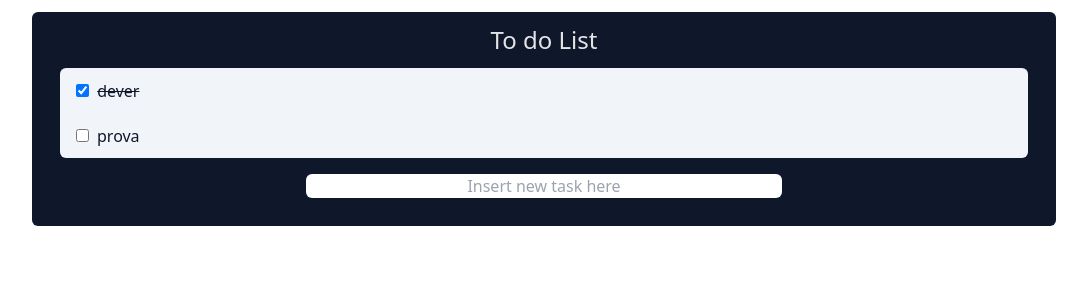
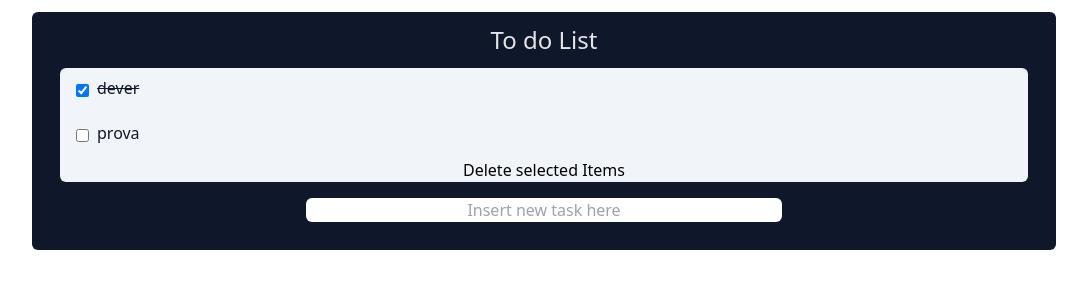
Before and after one commit to Danmazda/to-do-list-nextjs, a Next.js app: page / in a window 1280 px wide. Both pictures are taken after a click on the checkbox 178 px from the left and 90 px from the top of the page. Shown: the top 300 px of the page, without its empty margins (96-1183 px from the left). Built offline with nearby package versions, Linux system fonts and the light colour scheme.

Commit message:
Delete selected items added

```diff
--- a/pages/components/List/List.tsx
+++ b/pages/components/List/List.tsx
@@ -1,29 +1,29 @@
 import { useState } from 'react'
 import { Items } from '../../index'
+import TextInput from '../TextInput/TextInput'
 export type Props = {
   list: Items[]
   setList: React.Dispatch<React.SetStateAction<Items[]>>
 }
 
 const List = ({ list, setList }: Props) => {
-  const [toBeDeleted, setToBeDeleted] = useState([0])
+  const numArray: number[] = []
+  const [toBeDeleted, setToBeDeleted] = useState(numArray)
+  function deleteItems(): void {
+    setList(list.filter((item) => !toBeDeleted.includes(item.id)))
+    setToBeDeleted([])
+  }
   return (
-    <div className="mx-auto flex  rounded-md bg-slate-100">
-      <ul>
+    <div className="mx-auto flex flex-col rounded-md bg-slate-100">
       {list.map((text) => (
-          <div
-            key={text.id}
-            className="flex  items-center justify-center p-2 text-slate-900"
-          >
+        <div key={text.id} className="flex  p-2 text-slate-900">
           <input
             className="m-2 "
             type="checkbox"
             name={text.text}
             onChange={() => {
               toBeDeleted.includes(text.id)
-                  ? setToBeDeleted(
-                      toBeDeleted.filter((item) => item != text.id)
-                    )
+                ? setToBeDeleted(toBeDeleted.filter((id) => id != text.id))
                 : setToBeDeleted([...toBeDeleted, text.id])
               console.log(toBeDeleted)
             }}
@@ -37,7 +37,11 @@ const List = ({ list, setList }: Props) => {
           </p>
         </div>
       ))}
-      </ul>
+      {toBeDeleted.length > 0 && (
+        <button className="text-black" onClick={() => deleteItems()}>
+          Delete selected Items
+        </button>
+      )}
     </div>
   )
 }
--- a/pages/components/TextInput/TextInput.tsx
+++ b/pages/components/TextInput/TextInput.tsx
@@ -30,7 +30,7 @@ const TextInput = ({ list, setList }: Props) => {
         hidden={buttonDisable}
         onClick={() => {
           // !!!!DESTRUCTURINGGGGG
-          setList((prevList) => [...prevList, newItem])
+          setList([...list, newItem])
           // console.log(document.getElementById('text').value)
         }}
       >
```
Lines whose indentation alone changed are shown as unchanged.
